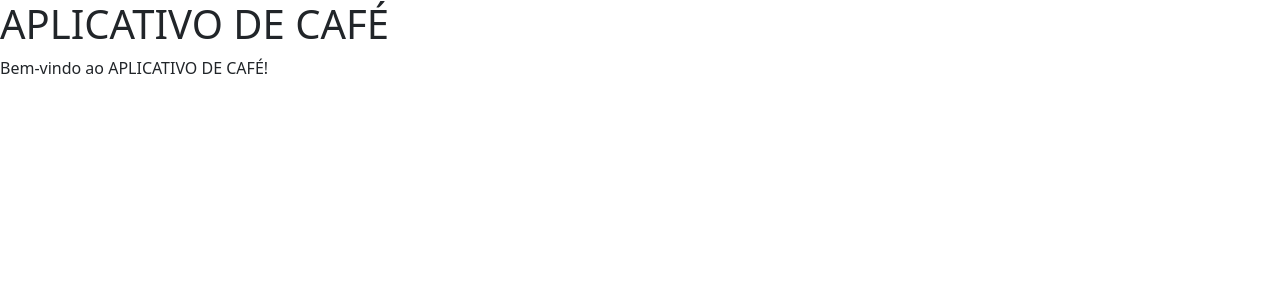
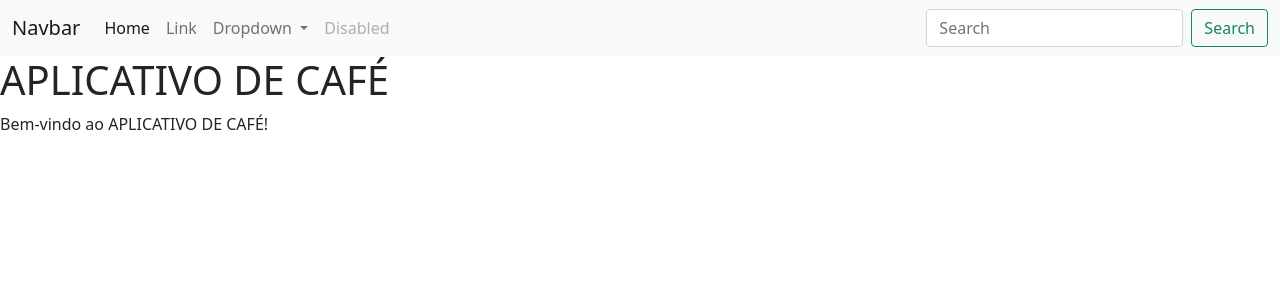
Before and after one commit to VitorBonella/ProjetoIntegrado1-2021-1, a Flask app: page / in a window 1280 px wide. Shown: the top 300 px of the page. Run offline with Flask 2, Linux system fonts and the light colour scheme; some libraries are stand-ins or nearby versions.

Commit message:
base creation

```diff
--- /dev/null
+++ b/app/templates/base.html
@@ -0,0 +1,58 @@
+<!doctype html>
+<html lang="pt-br">
+  <head>
+    <!-- Required meta tags -->
+    <meta charset="utf-8">
+    <meta name="viewport" content="width=device-width, initial-scale=1">
+
+    <!-- Bootstrap CSS -->
+    <link href="https://cdn.jsdelivr.net/npm/bootstrap@5.1.0/dist/css/bootstrap.min.css" rel="stylesheet" integrity="sha384-KyZXEAg3QhqLMpG8r+8fhAXLRk2vvoC2f3B09zVXn8CA5QIVfZOJ3BCsw2P0p/We" crossorigin="anonymous">
+
+    <title>{% block title %} Café {% endblock %}</title>
+  </head>
+  <body>
+
+    <nav class="navbar navbar-expand-lg navbar-light bg-light">
+      <div class="container-fluid">
+        <a class="navbar-brand" href="#">Navbar</a>
+        <button class="navbar-toggler" type="button" data-bs-toggle="collapse" data-bs-target="#navbarSupportedContent" aria-controls="navbarSupportedContent" aria-expanded="false" aria-label="Toggle navigation">
+          <span class="navbar-toggler-icon"></span>
+        </button>
+        <div class="collapse navbar-collapse" id="navbarSupportedContent">
+          <ul class="navbar-nav me-auto mb-2 mb-lg-0">
+            <li class="nav-item">
+              <a class="nav-link active" aria-current="page" href="#">Home</a>
+            </li>
+            <li class="nav-item">
+              <a class="nav-link" href="#">Link</a>
+            </li>
+            <li class="nav-item dropdown">
+              <a class="nav-link dropdown-toggle" href="#" id="navbarDropdown" role="button" data-bs-toggle="dropdown" aria-expanded="false">
+                Dropdown
+              </a>
+              <ul class="dropdown-menu" aria-labelledby="navbarDropdown">
+                <li><a class="dropdown-item" href="#">Action</a></li>
+                <li><a class="dropdown-item" href="#">Another action</a></li>
+                <li><hr class="dropdown-divider"></li>
+                <li><a class="dropdown-item" href="#">Something else here</a></li>
+              </ul>
+            </li>
+            <li class="nav-item">
+              <a class="nav-link disabled" href="#" tabindex="-1" aria-disabled="true">Disabled</a>
+            </li>
+          </ul>
+          <form class="d-flex">
+            <input class="form-control me-2" type="search" placeholder="Search" aria-label="Search">
+            <button class="btn btn-outline-success" type="submit">Search</button>
+          </form>
+        </div>
+      </div>
+    </nav>
+
+    {% block content %}
+    {% endblock %}
+
+    <script src="https://cdn.jsdelivr.net/npm/bootstrap@5.1.0/dist/js/bootstrap.bundle.min.js" integrity="sha384-U1DAWAznBHeqEIlVSCgzq+c9gqGAJn5c/t99JyeKa9xxaYpSvHU5awsuZVVFIhvj" crossorigin="anonymous"></script>
+
+  </body>
+</html>
--- a/app/templates/index.html
+++ b/app/templates/index.html
@@ -1,17 +1,12 @@
-<!DOCTYPE html>
-<html lang="en">
-<head>
-    <meta charset="UTF-8">
-    <title>APLICATIVO DE CAFÉ</title>
-    <link rel="stylesheet" href="{{ url_for('static', filename="css/bootstrap.css")}}">
-</head>
-<body>
+{% extends 'base.html' %}
+
+{% block title %} {{ super() }} - Main {% endblock %}
+
+{% block content %}
 <h1>APLICATIVO DE CAFÉ</h1>
 {% if user %}
 <p>Bem-vindo ao APLICATIVO DE CAFÉ, {{ user }}!</p>
 {% else %}
 <p>Bem-vindo ao APLICATIVO DE CAFÉ!</p>
 {% endif %}
-    <script src="{{ url_for('static', filename="js/bootstrap.js")}}"></script>
-</body>
-</html>
+{% endblock %}
```
Lines whose indentation alone changed are shown as unchanged.
